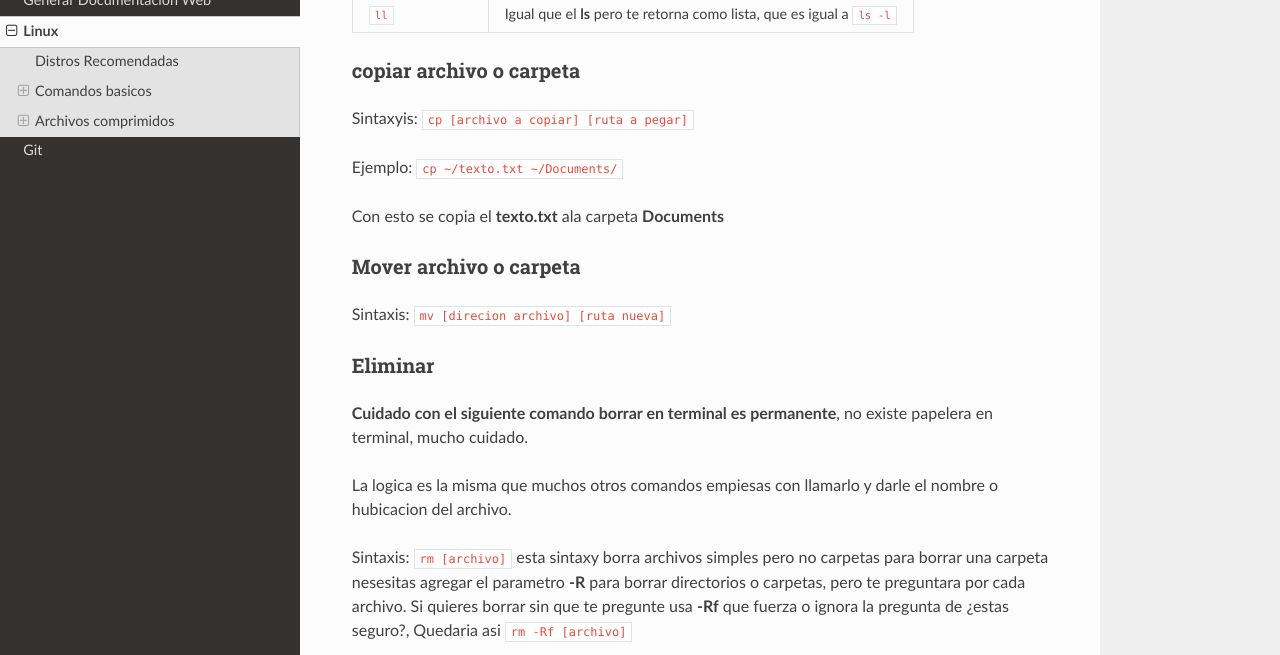
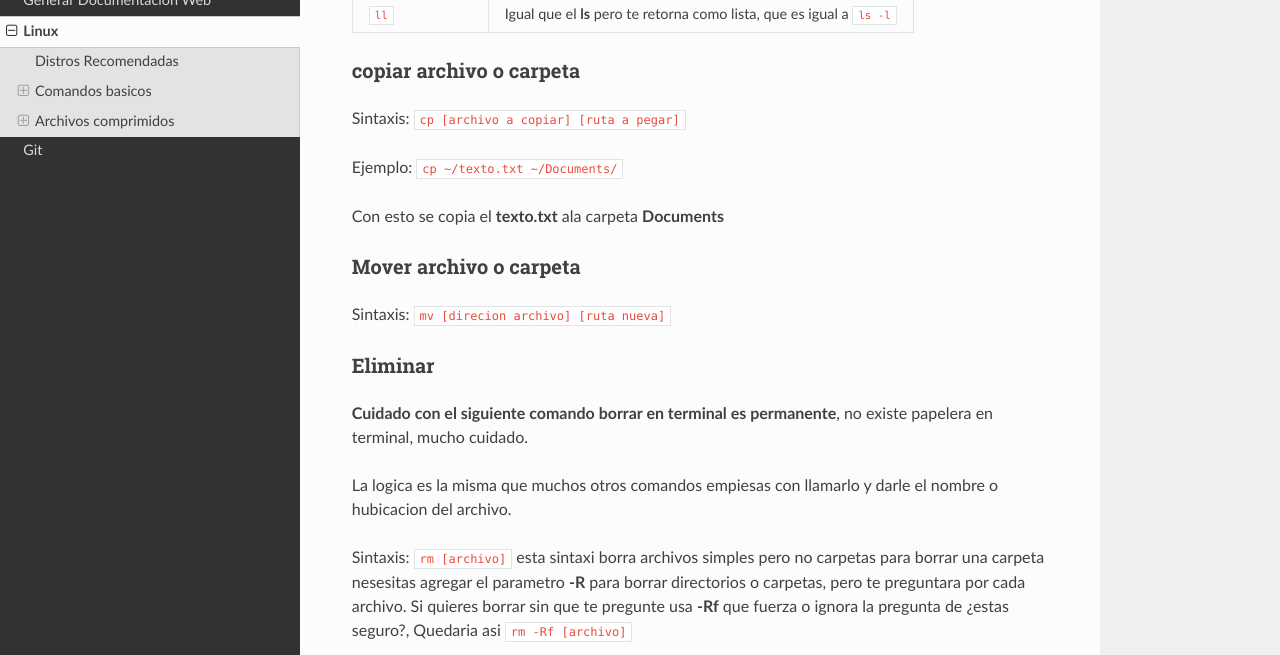
Before and after one commit to KiroKHS/DocInfo, an MkDocs documentation site: the page built from docs/linux.md, in a window 1280 px wide and 900 px high, scrolled down 580 px. Shown: the part 149-804 px from the top of the window. Built offline with MkDocs 1.6.1, drawn with Linux system fonts in a browser that asks for light colours; nearby versions of some CDN libraries.

Commit message:
Update linux.md
coreccion de algunos errores ortograficos

```diff
--- a/docs/linux.md
+++ b/docs/linux.md
@@ -1,6 +1,6 @@
 # linux
 
-##Distros Recomendadas
+## Distros Recomendadas
 
 - [Debian](https://www.debian.org): mejor distro para personalizar y usar en el trabajo
 - [Ubuntu](https://ubuntu.com/download): si es la primera vez que usa linux bueno para uso de usuario y trabajo.
@@ -23,7 +23,7 @@ Comando| Nota
 
 
 ### copiar archivo o carpeta
-Sintaxyis: `cp [archivo a copiar] [ruta a pegar] `
+Sintaxis: `cp [archivo a copiar] [ruta a pegar] `
 
 Ejemplo: `cp ~/texto.txt ~/Documents/`
 
@@ -35,7 +35,7 @@ Sintaxis: `mv [direcion archivo] [ruta nueva]`
 
 La logica es la misma que muchos otros comandos empiesas con llamarlo y darle el nombre o hubicacion del archivo.
 
-Sintaxis: `rm [archivo]` esta sintaxy borra archivos simples pero no carpetas para borrar una carpeta nesesitas agregar el parametro **-R** para borrar directorios o carpetas, pero te preguntara por cada archivo.
+Sintaxis: `rm [archivo]` esta sintaxi borra archivos simples pero no carpetas para borrar una carpeta nesesitas agregar el parametro **-R** para borrar directorios o carpetas, pero te preguntara por cada archivo.
 Si quieres borrar sin que te pregunte usa **-Rf** que fuerza o ignora la pregunta de ¿estas seguro?, Quedaria asi `rm -Rf [archivo]`
 
 ## Archivos comprimidos
```
